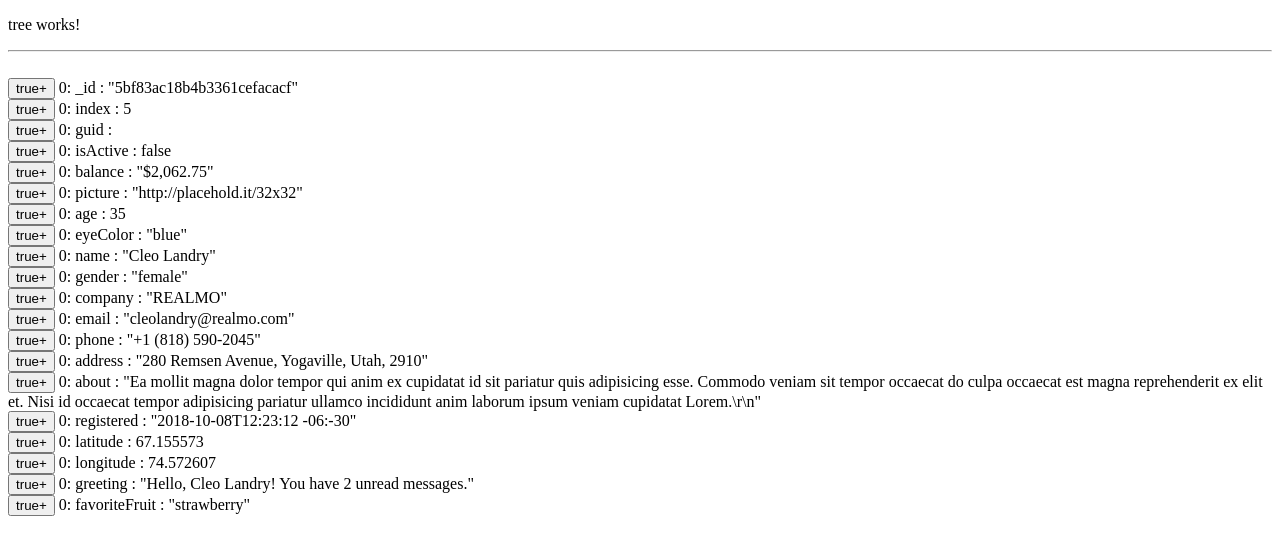
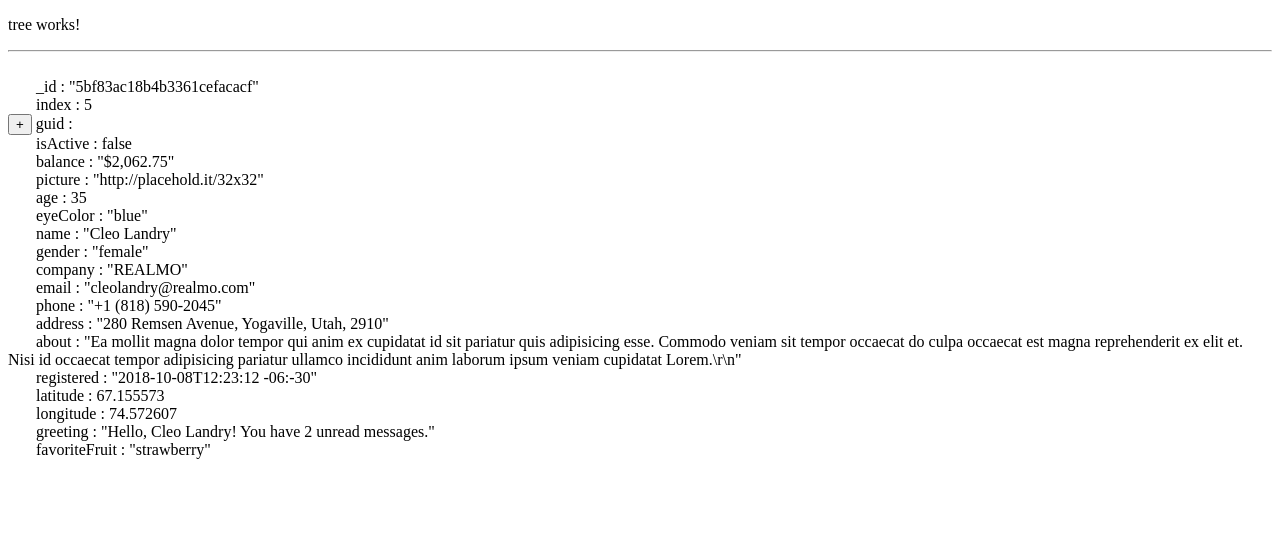
Before and after one commit to Lakshitnagar/ng7-uicomponents, an Angular app: page /tree in a window 1280 px wide. Shown: the top 554 px of the page. Built offline with nearby package versions, Linux system fonts and the light colour scheme.

Commit message:
hide status on individual expand

```diff
--- a/src/app/create-tree/create-tree.component.html
+++ b/src/app/create-tree/create-tree.component.html
@@ -1,9 +1,11 @@
 <br />
-<ng-container *ngFor="let cld of currentLevelData">
-  <span *ngFor="let cld of indentationSpace">-----</span>
-  <button (click)="childTreeConfig.hideChildren=!childTreeConfig.hideChildren">
-    {{childTreeConfig.hideChildren}}+
+<ng-container *ngFor="let cld of currentLevelData; let i = index">
+  <span *ngFor="let cld of indentationSpace">&nbsp;&nbsp;&nbsp;&nbsp;&nbsp;&nbsp;</span>
+  <span *ngIf="!isObjectUtility(tree[cld])">&nbsp;&nbsp;&nbsp;&nbsp;&nbsp;&nbsp;</span>
+  <button *ngIf="isObjectUtility(tree[cld])" (click)="hideStatus[i]=!hideStatus[i]">
+    <span *ngIf="hideStatus[i]">+</span>
+    <span *ngIf="!hideStatus[i]">-</span>
   </button>
-  {{treeConfig.indentation}}: {{cld}} : <span *ngIf="!isObjectUtility(tree[cld])">{{tree[cld] | json}}</span> <br />
-  <app-create-tree *ngIf="tree" [hidden]="childTreeConfig.hideChildren" [tree]="tree[cld]" [treeConfig]="childTreeConfig"></app-create-tree>
+  {{cld}} : <span *ngIf="!isObjectUtility(tree[cld])">{{tree[cld] | json}}</span> <br />
+  <app-create-tree *ngIf="tree" [hidden]="hideStatus[i]" [tree]="tree[cld]" [treeConfig]="childTreeConfig"></app-create-tree>
 </ng-container>
--- a/src/app/create-tree/create-tree.component.ts
+++ b/src/app/create-tree/create-tree.component.ts
@@ -10,6 +10,7 @@
   @Input() treeConfig: any;
 
   public currentLevelData: any = [];
+  public hideStatus: any = [];
   public indentationSpace: any = [];
   public childTreeConfig: any;
 
@@ -24,6 +25,10 @@
 
     if (this.isObjectUtility(this.tree))
       this.currentLevelData = Object.keys(this.tree);
+
+    for (var i = 0; i < this.currentLevelData.length; i++) {
+      this.hideStatus.push(true);
+    }
   }
 
   isObjectUtility(obj) {
```
